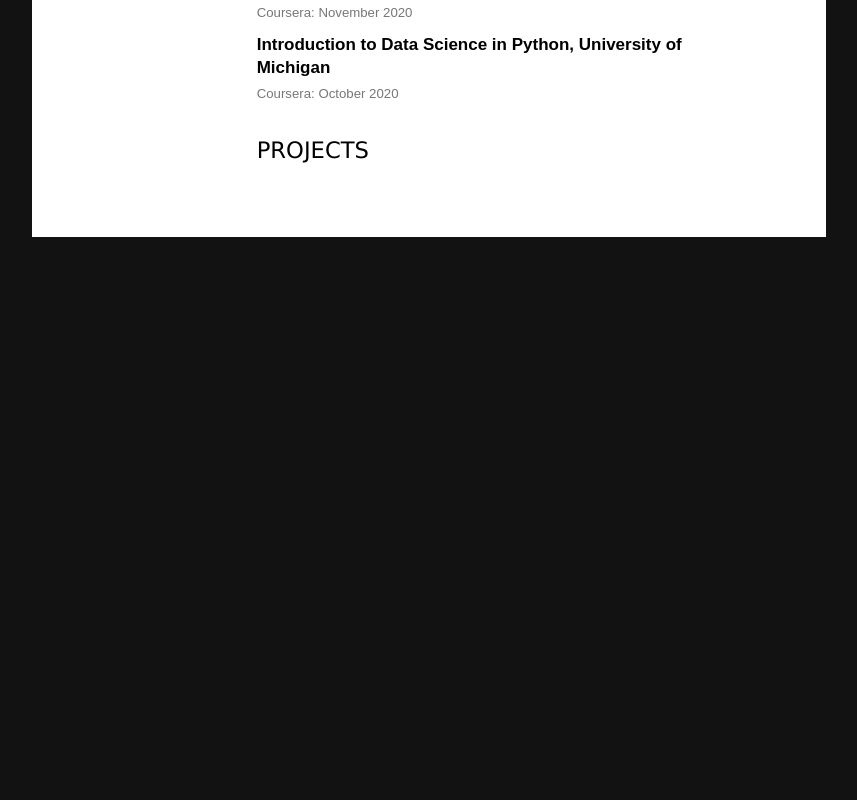
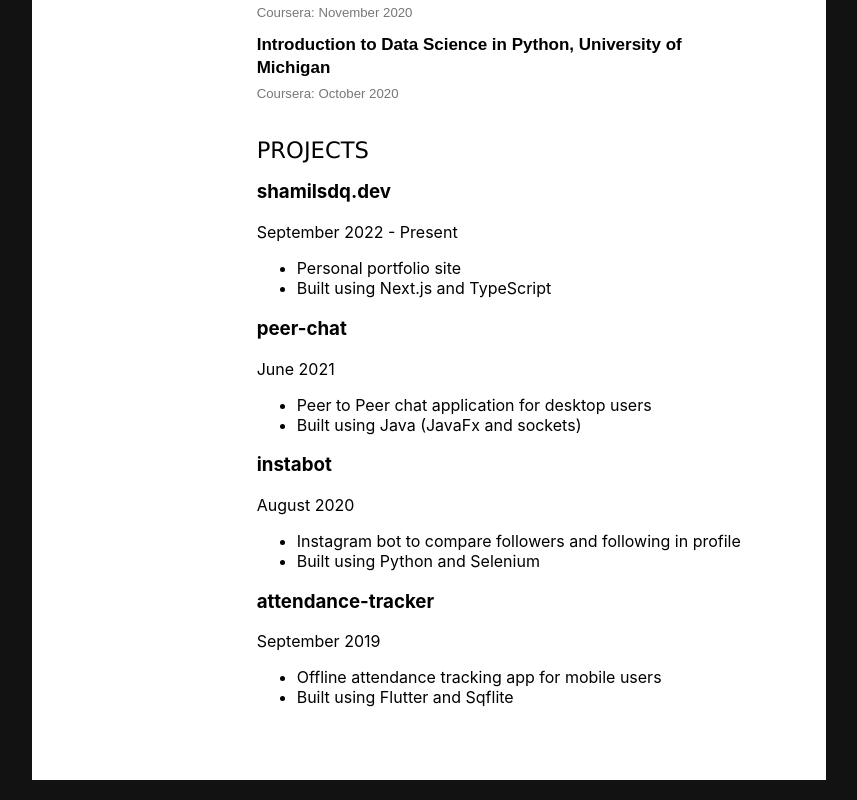
Before and after one commit to shamilsdq/shamilsdq-next, a Next.js app: page /resume in a window 1280 px wide. Shown: the part 1478-2278 px from the top of the page, without its empty margins (211-1068 px from the left). Before the commit the page ends 1735 px from the top, so only its background shows below. Built offline with nearby package versions, Linux system fonts and the light colour scheme.

Commit message:
Added content for Projects

```diff
--- a/components/Resume/Projects.tsx
+++ b/components/Resume/Projects.tsx
@@ -3,6 +3,43 @@ import { FunctionComponent } from "react";
 const Projects: FunctionComponent = () => (
     <section>
         <h3>Projects</h3>
+        <div>
+            <article>
+                <h3>shamilsdq.dev</h3>
+                <span>September 2022 - Present</span>
+                <ul>
+                    <li>Personal portfolio site</li>
+                    <li>Built using Next.js and TypeScript</li>
+                </ul>
+            </article>
+            <article>
+                <h3>peer-chat</h3>
+                <span>June 2021</span>
+                <ul>
+                    <li>Peer to Peer chat application for desktop users</li>
+                    <li>Built using Java (JavaFx and sockets)</li>
+                </ul>
+            </article>
+            <article>
+                <h3>instabot</h3>
+                <span>August 2020</span>
+                <ul>
+                    <li>
+                        Instagram bot to compare followers and following in
+                        profile
+                    </li>
+                    <li>Built using Python and Selenium</li>
+                </ul>
+            </article>
+            <article>
+                <h3>attendance-tracker</h3>
+                <span>September 2019</span>
+                <ul>
+                    <li>Offline attendance tracking app for mobile users</li>
+                    <li>Built using Flutter and Sqflite</li>
+                </ul>
+            </article>
+        </div>
     </section>
 );
 
```
